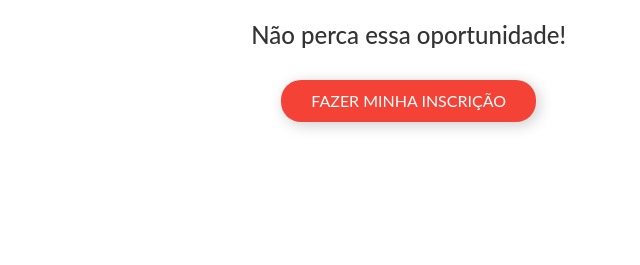
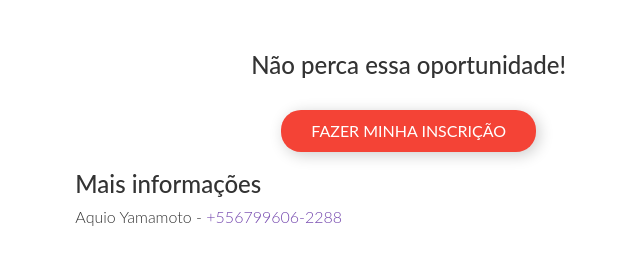
Before and after one commit to 7blazes/escolavoando2018, a website: page src/index.html in a window 1280 px wide. Shown: the part 1527-1792 px from the top of the page, without its empty margins (498-1138 px from the left). Before the commit the page ends 1719 px from the top, so only its background shows below. Drawn offline with nearby package versions, Linux system fonts and the light colour scheme.

Commit message:
:bug: added aquio phone

```diff
--- a/src/index.html
+++ b/src/index.html
@@ -131,15 +131,20 @@
                   <div class="col-md-12">
                     <h3> Local </h3>
                     <p> Igreja Palavra Viva Av. Mato Grosso, 440 </p>
-                    <iframe width="400" height="450" frameborder="0" style="border:0" src="https://www.google.com/maps/embed/v1/place?key=AIzaSyDVWg0gKujlaFhxNoFHvom3jCrlU5ULlmk &q=Av.Mato Grosso, 440 - Centro, Campo Grande - MS, 79002-231" allowfullscreen> </iframe>
+              <iframe width="400" height="450" frameborder="0" style="border:0" src="https://www.google.com/maps/embed/v1/place?q=%20Igreja%20Palavra%20Viva%20Av.%20Mato%20Grosso%2C%20440%20&key=AIzaSyBMjVqvR_84wqzb_GEOa_usglBaHjgAn5Y" allowfullscreen></iframe>
                   </div>
 
                   <div class="col-md-12">
-                    <div style="text-align:center;">
+                    <div style="text-align:center; margin-top:50px;">
                       <h3 class="call">Não perca essa oportunidade!</h3>
                       <br>
                       <a class="btn" href="https://docs.google.com/forms/d/e/1FAIpQLSfucgwj0ZMUNzP2SIq4UmUt3gd_DsT9-Q6oHEx9sM5dhGUB6A/viewform">Fazer minha inscrição</a>
                     </div>
+                  </div>
+
+                  <div class="col-md-12">
+                    <h3> Mais informações </h3>
+                    <p>Aquio Yamamoto - <a href="tel:+556799606-2288">+556799606-2288</a></p>
                   </div>
 
                 </div>
```
Also changed, not shown: package.json (added, +19 -0 lines).
